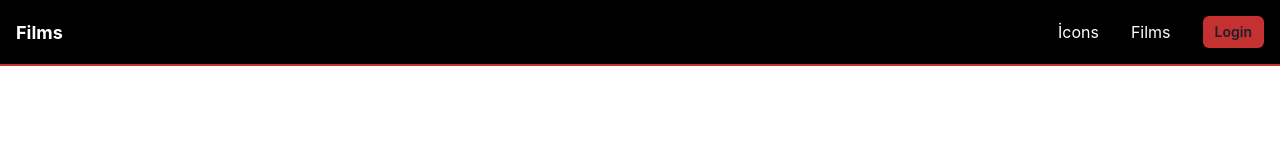
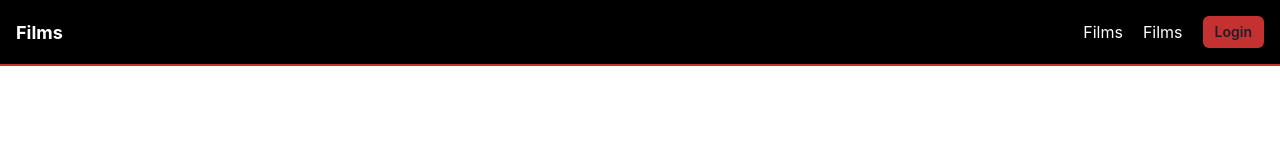
Before and after one commit to dxtaner/films-app-react, a React (Create React App) app: page /auth/login in a window 1280 px wide. Shown: the top 160 px of the page. Built offline with nearby package versions, Linux system fonts and the light colour scheme.

Commit message:
MenuLink edited

```diff
--- a/src/Components/Header/Navbar/menuLinks.js
+++ b/src/Components/Header/Navbar/menuLinks.js
@@ -10,21 +10,21 @@ export const MenuLinks = ({ isOpen, accountInfo, isAuth }) => {
       display={{ base: isOpen ? "block" : "none", md: "block" }}
       flexBasis={{ base: "100%", md: "auto" }}>
       <Stack
-        spacing={8}
+        spacing={5}
         align="center"
         justify={["center", "space-between", "flex-end", "flex-end"]}
         direction={["column", "row", "row", "row"]}
         pt={[4, 4, 0, 0]}>
         <MenuItems to="/">
-          <Text>İcons</Text>
+          <Text>Films</Text>
         </MenuItems>
-        <MenuItems to="/estrenos">
+        <MenuItems to="/films">
           <Text>Films</Text>
         </MenuItems>
         {isAuth ? (
           <>
             <MenuItems to="/favorites">
-              <Text>Favorites</Text>
+              <Text>Favori Filmlerim</Text>
             </MenuItems>
             <Image
               borderRadius="full"
```
